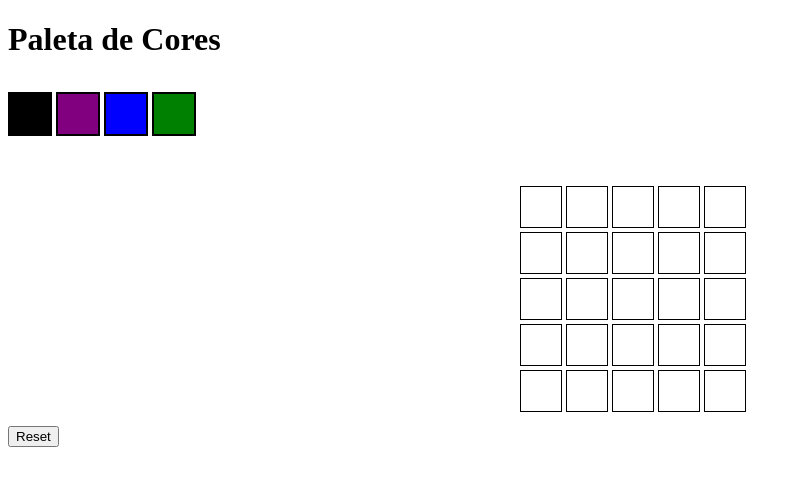
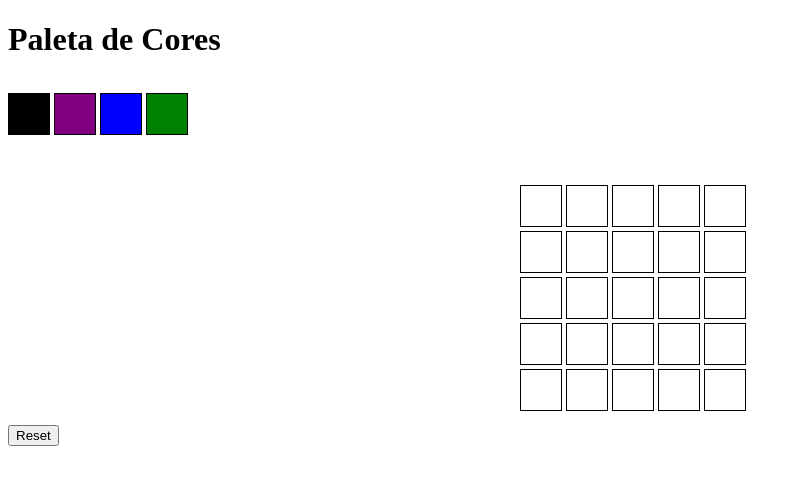
Before and after one commit to cacobribeiro/project-pixel-arts, a plain HTML site: page index.html in a window 1280 px wide. Shown: the whole page, without its empty margins (0-801 px from the left). Drawn offline with Linux system fonts and the light colour scheme.

Commit message:
algumas correçoes de codeclimate e border

```diff
--- a/script.js
+++ b/script.js
@@ -1,20 +1,20 @@
 
-let pixels = document.querySelectorAll(".pixel");
-let palette = document.querySelectorAll(".color");
-let selected = document.querySelector(".selected");
+const pixels = document.querySelectorAll('.pixel');
+const palette = document.querySelectorAll('.color');
+const selected = document.querySelector('.selected');
 
-palette[0].classList.add("selected");
-sessionStorage.color = "Black";
+palette[0].classList.add('selected');
+sessionStorage.color = 'Black';
 
-let paletteColors = ["black", "purple", "blue", "green"];
-for (let index = 0; index < palette.length; index++) {
-    palette[index].style.backgroundColor = paletteColors[index];
+const paletteColors = ['black', 'purple', 'blue', 'green'];
+for (let index = 0; index < palette.length; index += 1) {
+  palette[index].style.backgroundColor = paletteColors[index];
 }
 
-for( let i = 0; i < palette.length; i++) {
+for (let i = 0; i < palette.length; i += 1) {
     palette[i].addEventListener("click", function() {
     let color = sessionStorage.setItem("color", event.target.innerHTML);
-    palette[i].classList.add("selected");
+    palette[i].classList.add('selected');
 
     for ( let e = 0; e < pixels.length; e++) {
         pixels[e].addEventListener("click", function(){
--- a/style.css
+++ b/style.css
@@ -4,7 +4,7 @@
     width: 40px;
     height: 40px;
     margin: black 1px;
-    border: 2px solid rgb(0, 0, 0);
+    border: 1px solid rgb(0, 0, 0);
 }
 
 .pixel-board {
```
Also changed, not shown: index.html (+5 -1 lines).
